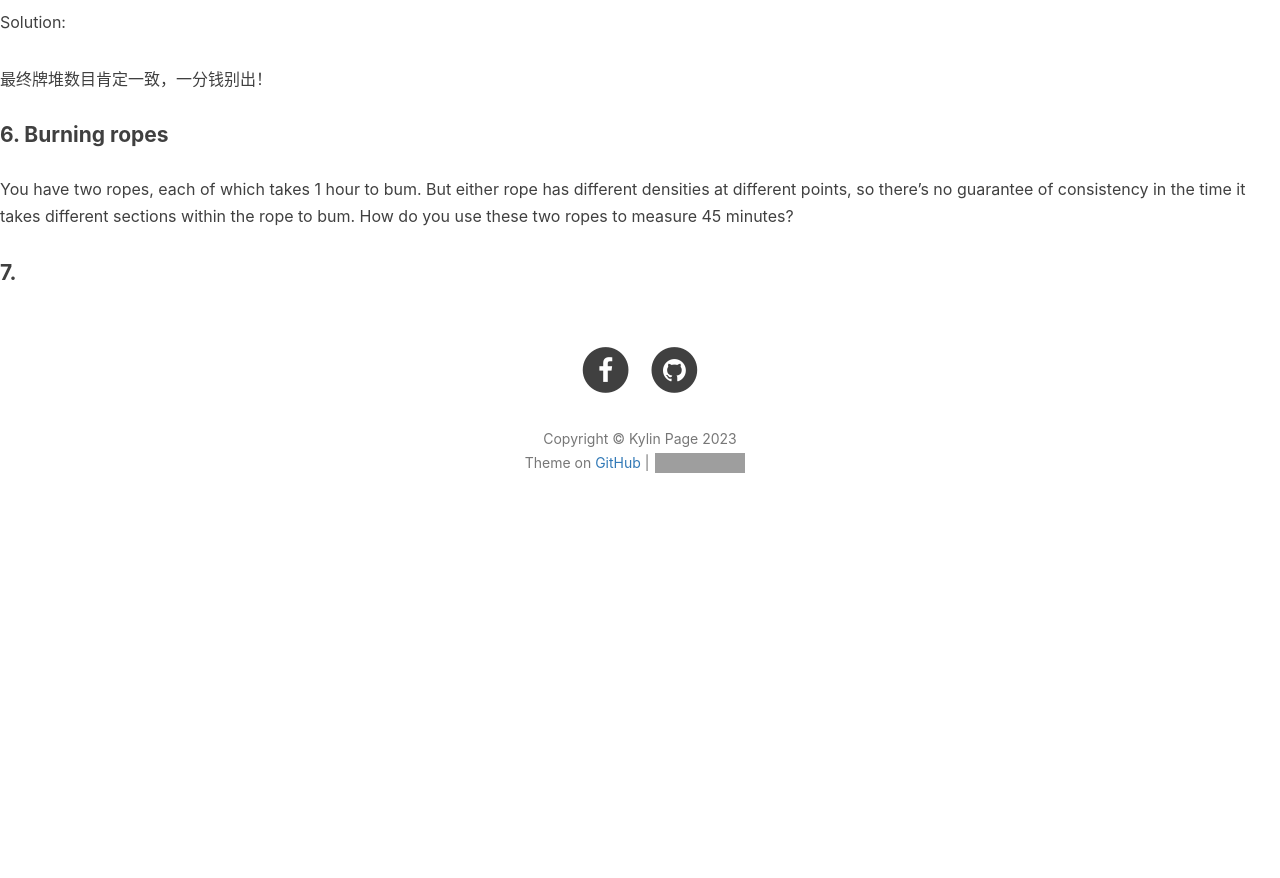
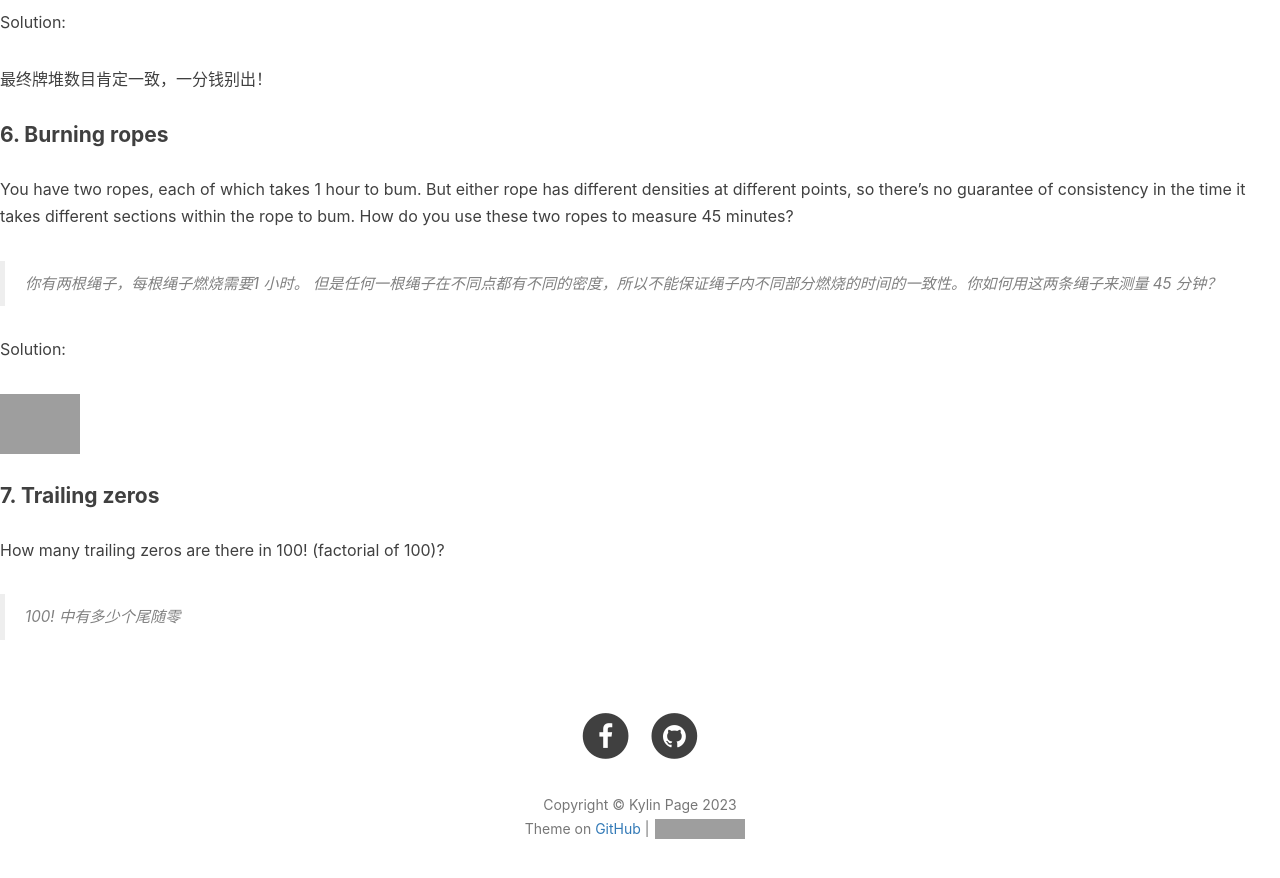
Before and after one commit to KylinC/KylinC.github.io, a Jekyll site: the page built from _posts/2023-08-29-QuantBible.md, in a window 1280 px wide and 900 px high, scrolled down 2702 px. Shown: the top 878 px of the window. Built offline with Jekyll 4.4.1, drawn with Linux system fonts in a browser that asks for light colours; nearby versions of some CDN libraries; our own code applies the rules of GitHub Pages for plain Markdown files; comment, search, counter and statistics services are not loaded; before the commit the page ends 3269 px from its top, so only the background shows below that; grey boxes are pictures that could not be loaded.

Commit message:
ready to merge

```diff
--- a/_posts/2023-08-29-QuantBible.md
+++ b/_posts/2023-08-29-QuantBible.md
@@ -96,8 +96,16 @@ Solution:
 
 You have two ropes, each of which takes 1 hour to bum. But either rope has different densities at different points, so there's no guarantee of consistency in the time it takes different sections within the rope to bum. How do you use these two ropes to measure 45 minutes?
 
+> 你有两根绳子，每根绳子燃烧需要1 小时。 但是任何一根绳子在不同点都有不同的密度，所以不能保证绳子内不同部分燃烧的时间的一致性。你如何用这两条绳子来测量 45 分钟？
+
+Solution:
+
+<img src="https://kylinhub.oss-cn-shanghai.aliyuncs.com/e4c8ea4f5e3b920ca18efc0caec6997.jpg" alt="e4c8ea4f5e3b920ca18efc0caec6997" style="zoom:20%;" />
 
 
 
+#### 7. Trailing zeros
 
-#### 7.
+How many trailing zeros are there in 100! (factorial of 100)?
+
+> 100! 中有多少个尾随零
```
